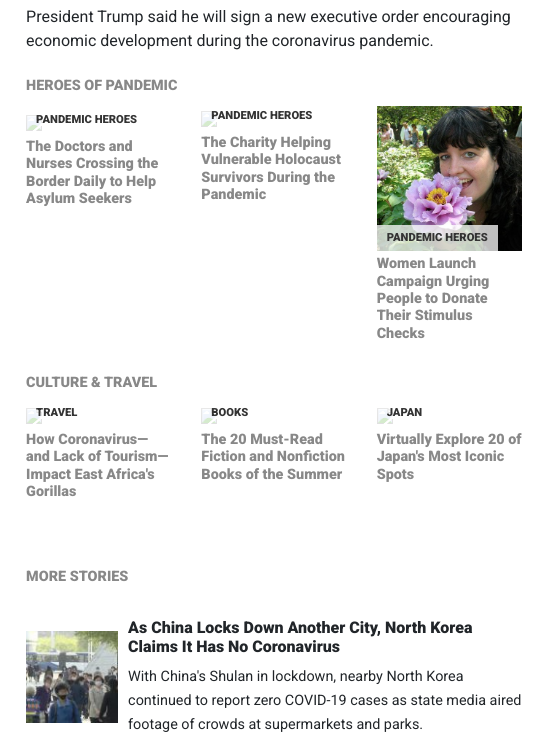
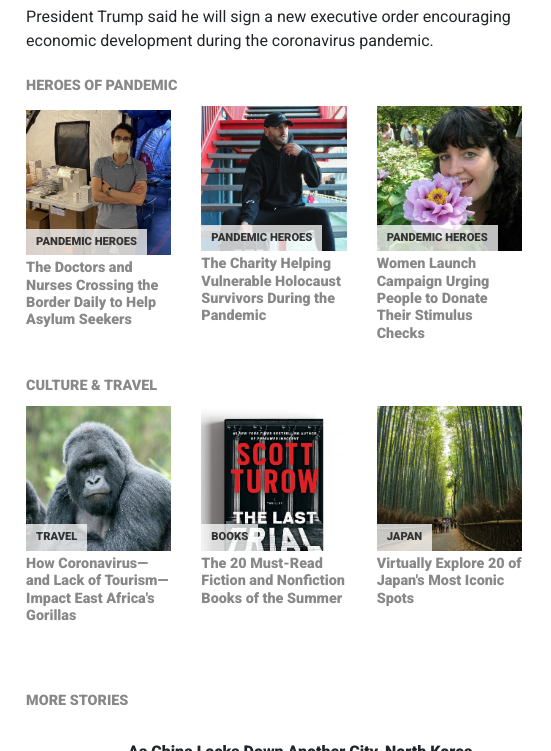
Before and after one commit to kaliberpoziomka/newsweek-bootstrap, a plain HTML site: page index.html in a window 1280 px wide. Shown: the part 572-1323 px from the top of the page, 366-917 px from the left. Drawn offline with nearby package versions, Linux system fonts and the light colour scheme; files that its build step writes are made by us from their sources; the site is published under a folder, as on GitHub Pages, so addresses that start at the root find nothing.

Commit message:
images path repaired

```diff
--- a/index.html
+++ b/index.html
@@ -201,14 +201,14 @@
                 <div class="row">
                   <div class="container col-12 col-md-4 mt-1 mb-3">
                     <div class="image-wrap">
-                      <img class="heroes-images" src="/images/heroes-1.jpg">
+                      <img class="heroes-images" src="images/heroes-1.jpg">
                       <span>PANDEMIC HEROES</span>
                     </div>
                     <h3 class="mt-1">The Doctors and Nurses Crossing the Border Daily to Help Asylum Seekers</h3>
                   </div>
                   <div class="container col-12 col-md-4 my-3 my-md-0">
                     <div class="image-wrap">
-                      <img src="/images/heroes-2.jpg" class="heroes-images">
+                      <img src="images/heroes-2.jpg" class="heroes-images">
                       <span>PANDEMIC HEROES</span>
                     </div>
                     <h3 class="mt-1">The Charity Helping Vulnerable Holocaust Survivors During the Pandemic</h3>
@@ -229,21 +229,21 @@
                 <div class="row">
                   <div class="container col-12 col-md-4 mb-3">
                     <div class="image-wrap">
-                      <img src="/images/travel.jpg" class="heroes-images">
+                      <img src="images/travel.jpg" class="heroes-images">
                       <span>TRAVEL</span>
                     </div>
                     <h3 class="mt-1">How Coronavirus—and Lack of Tourism—Impact East Africa's Gorillas</h3>
                   </div>
                   <div class="container col-12 col-md-4 my-3 my-md-0">
                     <div class="image-wrap">
-                      <img src="/images/books.jpg" class="heroes-images">
+                      <img src="images/books.jpg" class="heroes-images">
                       <span>BOOKS</span>
                     </div>
                     <h3 class="mt-1">The 20 Must-Read Fiction and Nonfiction Books of the Summer</h3>
                   </div>
                   <div class="container col-12 col-md-4 my-3 my-md-0">
                     <div class="image-wrap">
-                      <img src="/images/japan.png" class="heroes-images">
+                      <img src="images/japan.png" class="heroes-images">
                       <span>JAPAN</span>
                     </div>
                     <h3 class="mt-1">Virtually Explore 20 of Japan's Most Iconic Spots </h3>
```
